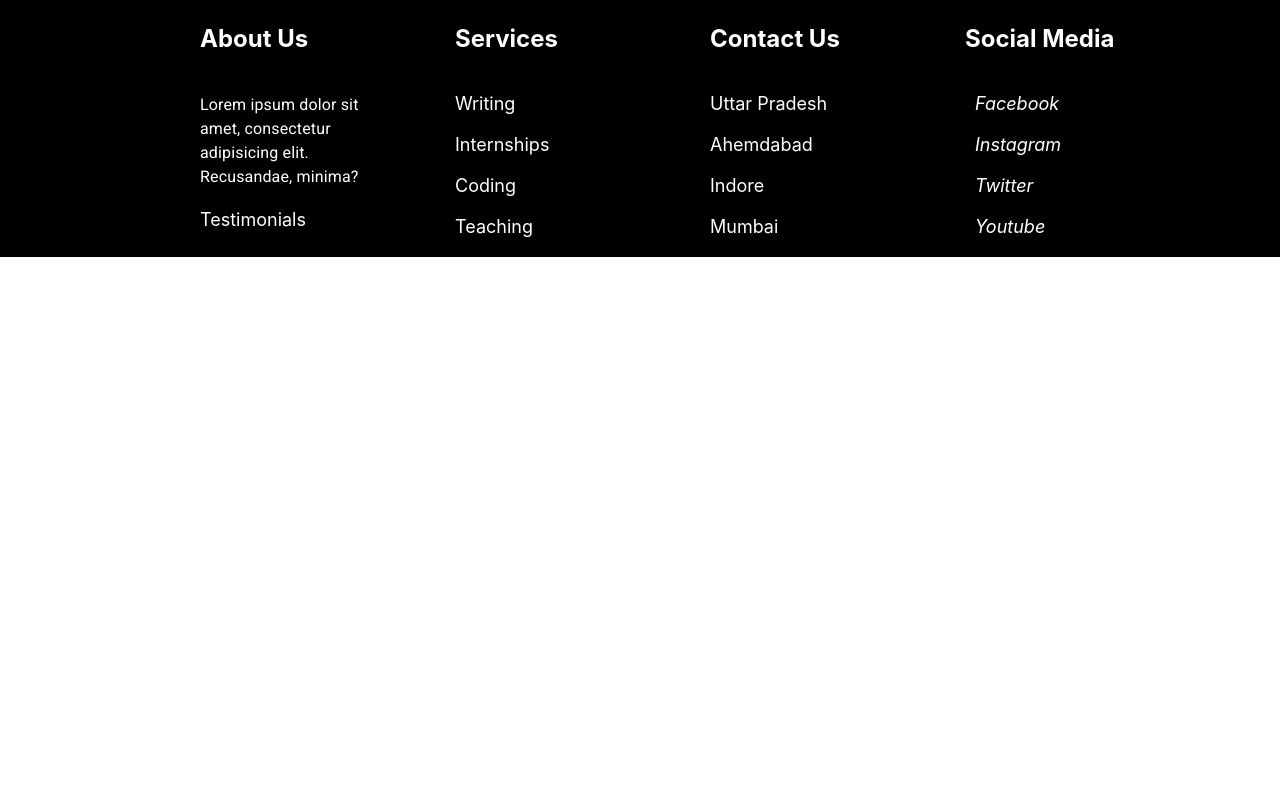
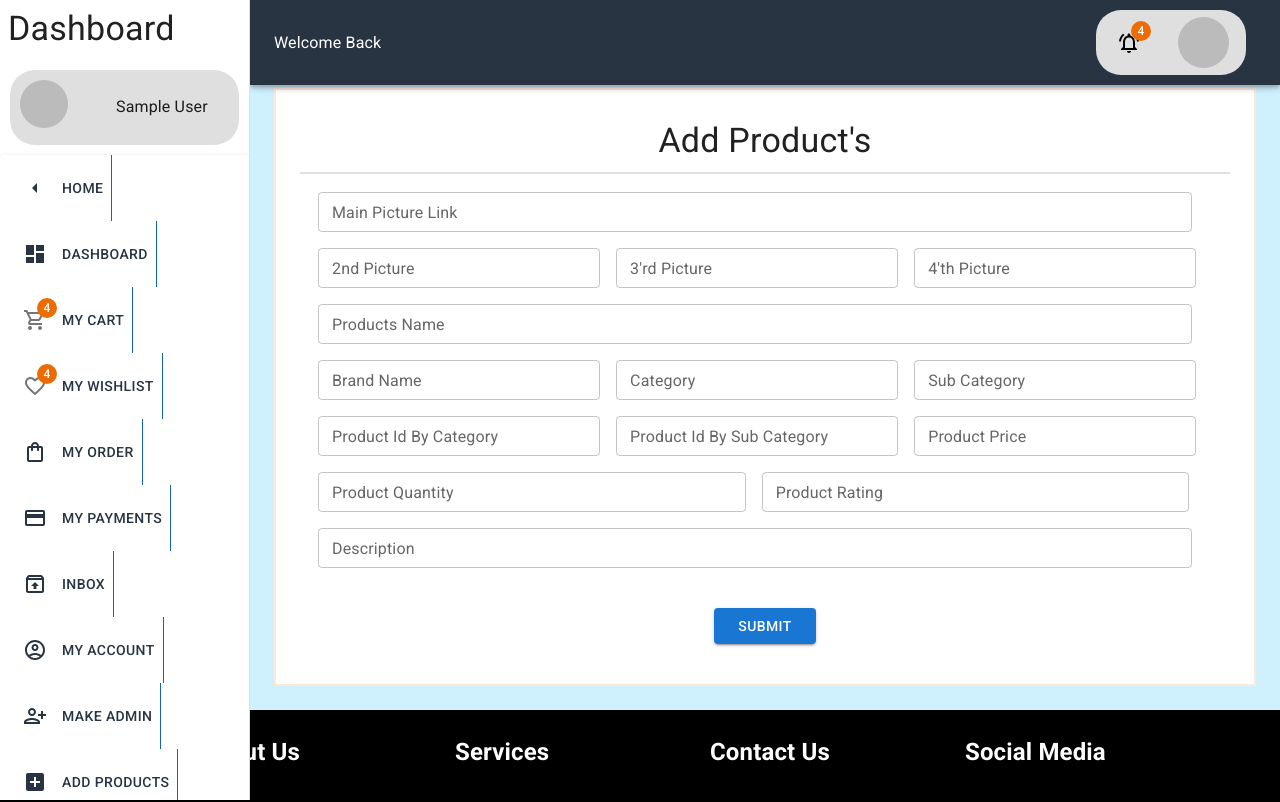
Before and after one commit to mr-samsul-alam/Deal-n-Sale, a React (Create React App) app: page /dashboard/addProducts in a window 1280 px wide. Before the commit this address led to /login. Shown: the top 802 px of the page. Built offline with nearby package versions, Linux system fonts and the light colour scheme; no server answers; sample sign-in values are in the browser's storage.

Commit message:
some edit on dashboard

```diff
--- a/src/App.js
+++ b/src/App.js
@@ -23,6 +23,7 @@ import MyOrder from './Pages/DashBoard/G_User/MyOrder/MyOrder';
 import Payment from './Pages/DashBoard/G_User/Payment/Payment';
 import Inbox from './Pages/DashBoard/G_User/Inbox/Inbox';
 import MyAccount from './Pages/DashBoard/G_User/MyAccount/MyAccount';
+import MakeAdmin from './Pages/DashBoard/Admin/MakeAdmin/MakeAdmin';
 
 
 function App() {
@@ -41,6 +42,8 @@ function App() {
             <Route exact path="/dashboard/myOrders" element={<MyOrder></MyOrder>}></Route>
             <Route exact path="/dashboard/myPayments" element={<Payment></Payment>}></Route>
             <Route exact path="/dashboard/inbox" element={<Inbox></Inbox>}></Route>
+            <Route exact path="/dashboard/inbox" element={<Inbox></Inbox>}></Route>
+            <Route path={`/dashboard/makeAdmin`} element={<AdminRoute> <MakeAdmin></MakeAdmin> </AdminRoute>}></Route>
             <Route path={`/dashboard/addProducts`} element={<AdminRoute><AddProducts></AddProducts></AdminRoute>}>
             </Route>
           </Route>
--- a/src/Hooks/UseFireBase.js
+++ b/src/Hooks/UseFireBase.js
@@ -115,7 +115,7 @@ const UseFireBase = () => {
         });
         return () => unsubscribed;
     }, [auth])
-    const admin = false;
+    const admin = true;
     return {
         user,
         signUsingGoogle,
--- a/src/Pages/DashBoard/Admin/AddProducts/AddProducts.js
+++ b/src/Pages/DashBoard/Admin/AddProducts/AddProducts.js
@@ -1,69 +1,205 @@
 import React, { useState } from 'react';
-import { Button, Input, TextField } from '@mui/material';
+import TextField from '@mui/material/TextField';
+import Button from '@mui/material/Button';
+import { Alert, Container, Divider, Typography } from '@mui/material';
+import Snackbar from '@mui/material/Snackbar';
+import IconButton from '@mui/material/IconButton';
+import CloseIcon from '@mui/icons-material/Close';
 
 const AddProducts = () => {
-    const [name, setName] = useState('');
-    const [email, setEmail] = useState('');
-    const [image, setImage] = useState(null);
-    const [success, setSuccess] = useState(false);
-
-    const handleSubmit = e => {
-        e.preventDefault();
-        if (!image) {
+    const [bookingInfo, setBookingInfo] = useState({});
+    const [open, setOpen] = React.useState(false);
+    const handleOnBlur = e => {
+        const field = e.target.name;
+        const value = e.target.value;
+        const newInfo = { ...bookingInfo };
+        newInfo[field] = value;
+        setBookingInfo(newInfo);
+    }
+    const handleClose = (event, reason) => {
+        if (reason === 'clickaway') {
             return;
         }
-        const formData = new FormData();
-        formData.append('name', name);
-        formData.append('email', email);
-        formData.append('image', image);
+        setOpen(false);
+    };
 
-        fetch('https://stark-caverns-04377.herokuapp.com/doctors', {
+    const handleBookingSubmit = e => {
+        // send to the server
+        console.log(bookingInfo)
+        fetch('http://localhost:5000/products', {
             method: 'POST',
-            body: formData
+            headers: {
+                'content-type': 'application/json'
+            },
+            body: JSON.stringify(bookingInfo)
         })
             .then(res => res.json())
             .then(data => {
                 if (data.insertedId) {
-                    setSuccess('Doctor added successfully')
-                    console.log('doctor added successfully')
+                    setOpen(true);
+                    e.target.reset();
                 }
-            })
-            .catch(error => {
-                console.error('Error:', error);
             });
+
+        e.preventDefault();
     }
 
     return (
-        <div>
-            <h3>Add A Doctor</h3>
-            <form onSubmit={handleSubmit}>
+        <Container style={{ border: '2px solid  #FFE7D9',backgroundColor:'#FFFFFF' , paddingTop: '20px', paddingBottom: '30px' }}>
+            <Typography variant='h4' style={{ textAlign: 'center', justifyContent: "center", padding: '10px' }}>
+                Add Product's
+            </Typography>
+            <Divider />
+            <Divider />
+            <form onSubmit={handleBookingSubmit} style={{padding:'10px'}}>
+
                 <TextField
-                    sx={{ width: '50%' }}
-                    label="Name"
-                    required
-                    onChange={e => setName(e.target.value)}
-                    variant="standard" />
-                <br />
+                    // required
+                    sx={{ width: '96%', m: 1 }}
+                    id="outlined-size-small"
+                    name="mainPicture"
+                    label="Main Picture Link"
+                    onBlur={handleOnBlur}
+                    size="small"
+                />
                 <TextField
-                    sx={{ width: '50%' }}
-                    label="Email"
-                    type="email"
-                    required
-                    onChange={e => setEmail(e.target.value)}
-                    variant="standard" />
-                <br />
-                <Input
-                    accept="image/*"
-                    type="file"
-                    onChange={e => setImage(e.target.files[0])}
+                    // required
+                    sx={{ width: '31%', m: 1 }}
+                    id="outlined-size-small"
+                    name="picture2"
+                    label="2nd Picture"
+                    onBlur={handleOnBlur}
+                    size="small"
                 />
-                <br />
-                <Button variant="contained" type="submit">
-                    Add Doctor
-                </Button>
+                <TextField
+                    // required
+                    sx={{ width: '31%', m: 1 }}
+                    id="outlined-size-small"
+                    name="picture3"
+                    label="3'rd Picture"
+                    onBlur={handleOnBlur}
+                    size="small"
+                />
+                <TextField
+                    // required
+                    sx={{ width: '31%', m: 1 }}
+                    id="outlined-size-small"
+                    name="picture4"
+                    label="4'th Picture"
+                    onBlur={handleOnBlur}
+                    size="small"
+                />
+
+                <TextField
+                    // required
+                    sx={{ width: '96%', m: 1 }}
+                    id="outlined-size-small"
+                    label="Products Name"
+                    name="productName"
+                    onBlur={handleOnBlur}
+                    size="small"
+                />
+                <TextField
+                    // required
+                    sx={{ width: '31%', m: 1 }}
+                    id="outlined-size-small"
+                    label="Brand Name"
+                    name="brand"
+                    onBlur={handleOnBlur}
+                    size="small"
+                />
+                <TextField
+                    // required
+                    sx={{ width: '31%', m: 1 }}
+                    id="outlined-size-small"
+                    label="Category"
+                    name="category"
+                    onBlur={handleOnBlur}
+                    size="small"
+                />
+                <TextField
+                    // required
+                    sx={{ width: '31%', m: 1 }}
+                    id="outlined-size-small"
+                    label="Sub Category"
+                    name="subCategory"
+                    onBlur={handleOnBlur}
+                    size="small"
+                />
+                <TextField
+                    // required
+                    sx={{ width: '31%', m: 1 }}
+                    id="outlined-size-small"
+                    label="Product Id By Category"
+                    name="id_by_category"
+                    onBlur={handleOnBlur}
+                    size="small"
+                />
+                <TextField
+                    // required
+                    sx={{ width: '31%', m: 1 }}
+                    id="outlined-size-small"
+                    label="Product Id By Sub Category"
+                    name="subCategory"
+                    onBlur={handleOnBlur}
+                    size="small"
+                />
+                <TextField
+                    // required
+                    type="number"
+                    sx={{ width: '31%', m: 1 }}
+                    id="outlined-size-small"
+                    name="price"
+                    label=" Product Price"
+                    onBlur={handleOnBlur}
+                    size="small"
+                />
+                <TextField
+                    // required
+                    type="number"
+                    sx={{ width: '47%', m: 1 }}
+                    id="outlined-size-small"
+                    name="quantity"
+                    label=" Product Quantity"
+                    onBlur={handleOnBlur}
+                    size="small"
+                />
+                <TextField
+                    // required
+                    type="number"
+                    sx={{ width: '47%', m: 1 }}
+                    id="outlined-size-small"
+                    name="rating"
+                    label=" Product Rating"
+                    onBlur={handleOnBlur}
+                    size="small"
+                />
+                <TextField
+                    // required
+                    sx={{ width: '96%', m: 1 }}
+                    id="outlined-size-small"
+                    label="Description"
+                    name="description"
+                    onBlur={handleOnBlur}
+                    size="small"
+                />
+                <Button sx={{ display: 'block', mx: 'auto', paddingX: 3, marginTop: 4 }} type="submit" variant="contained">Submit</Button>
             </form>
-            {success && <p style={{ color: 'green' }}>{success}</p>}
-        </div>
+            <Snackbar
+                anchorOrigin={{
+                    vertical: 'top',
+                    horizontal: 'right',
+                }}
+                open={open}
+                autoHideDuration={6000}
+                onClose={handleClose}
+                style={{ marginTop: '80px', marginRight: '80px' }}
+            >
+                <Alert onClose={handleClose} severity="success" sx={{ width: '100%' }}>
+                    Added Product successfully!
+                </Alert>
+            </Snackbar>
+        </Container >
     );
 };
 
--- /dev/null
+++ b/src/Pages/DashBoard/Admin/MakeAdmin/MakeAdmin.js
@@ -0,0 +1,11 @@
+import React from 'react';
+
+const MakeAdmin = () => {
+    return (
+        <div>
+            <h1>make admin</h1>
+        </div>
+    );
+};
+
+export default MakeAdmin;
--- a/src/Pages/DashBoard/Dashboard/Dashboard.js
+++ b/src/Pages/DashBoard/Dashboard/Dashboard.js
@@ -20,6 +20,8 @@ import AlignHorizontalRightOutlinedIcon from '@mui/icons-material/AlignHorizonta
 import NotificationsActiveOutlinedIcon from '@mui/icons-material/NotificationsActiveOutlined';
 import LogoutIcon from '@mui/icons-material/Logout';
 import AccountCircleOutlinedIcon from '@mui/icons-material/AccountCircleOutlined';
+import PersonAddAltIcon from '@mui/icons-material/PersonAddAlt';
+import AddBoxIcon from '@mui/icons-material/AddBox';
 import {
     Outlet,
     NavLink,
@@ -28,7 +30,7 @@ import {
 import { Avatar, Badge, Button, ButtonGroup, Menu, MenuItem } from '@mui/material';
 import UseFireBase from '../../../Hooks/UseFireBase';
 
-const drawerWidth = 200;
+const drawerWidth = 250;
 
 function Dashboard(props) {
     let navigate = useNavigate();
@@ -90,18 +92,18 @@ function Dashboard(props) {
                 <NavLink
                     style={{ textDecoration: 'none', display: "block" }}
                     to="/home">
-                    <Button variant="text"  > <ArrowLeftOutlinedIcon style={{ margin: '15px' }} /> Home</Button>
+                    <Button variant="text" style={{ color: '#283442' }} > <ArrowLeftOutlinedIcon style={{ margin: '15px' }} /> Home</Button>
                 </NavLink>
                 <NavLink
                     style={{ textDecoration: 'none', display: "block" }}
                     to="/dashboard">
-                    <Button variant="text"> <DashboardIcon style={{ margin: '15px' }} /> Dashboard</Button>
+                    <Button variant="text" style={{ color: '#283442' }} > <DashboardIcon style={{ margin: '15px' }} /> Dashboard</Button>
                 </NavLink>
 
                 <NavLink
                     style={{ textDecoration: 'none', display: "block" }}
                     to="/dashboard/myCarts">
-                    <Button variant="text"> <Badge badgeContent={4} color="secondary" style={{ margin: '15px' }}>
+                    <Button variant="text" style={{ color: '#283442' }}> <Badge badgeContent={4} color="warning" style={{ margin: '15px' }}>
                         <ShoppingCartOutlinedIcon color="action" />
                     </Badge>My Cart</Button>
                 </NavLink>
@@ -109,41 +111,41 @@ function Dashboard(props) {
                 <NavLink
                     style={{ textDecoration: 'none', display: "block" }}
                     to="/dashboard/myWishlists">
-                    <Button variant="text">
-                        <Badge badgeContent={4} color="secondary" style={{ margin: '15px' }}>
+                    <Button variant="text" style={{ color: '#283442' }}>
+                        <Badge badgeContent={4} color="warning" style={{ margin: '15px' }}>
                             <FavoriteBorderOutlinedIcon color="action" />
                         </Badge>My WishList</Button>
                 </NavLink>
                 <NavLink
                     style={{ textDecoration: 'none', display: "block" }}
                     to="/dashboard/myOrders">
-                    <Button variant="text"> <ShoppingBagOutlinedIcon style={{ margin: '15px' }} /> My Order</Button>
+                    <Button variant="text" style={{ color: '#283442' }}> <ShoppingBagOutlinedIcon style={{ margin: '15px' }} /> My Order</Button>
                 </NavLink>
                 <NavLink
                     style={{ textDecoration: 'none', display: "block" }}
                     to="/dashboard/myPayments">
-                    <Button variant="text"> <PaymentOutlinedIcon style={{ margin: '15px' }} /> My Payments</Button>
+                    <Button variant="text" style={{ color: '#283442' }} > <PaymentOutlinedIcon style={{ margin: '15px' }} /> My Payments</Button>
                 </NavLink>
                 <NavLink
                     style={{ textDecoration: 'none', display: "block" }}
                     to="/dashboard/inbox">
-                    <Button variant="text"> <UnarchiveOutlinedIcon style={{ margin: '15px' }} />Inbox</Button>
+                    <Button variant="text" style={{ color: '#283442' }}> <UnarchiveOutlinedIcon style={{ margin: '15px' }} />Inbox</Button>
                 </NavLink>
                 <NavLink
                     style={{ textDecoration: 'none', display: "block" }}
                     to="/dashboard/myAccount">
-                    <Button variant="text"  > <AccountCircleOutlinedIcon style={{ margin: '15px' }} />MY Account</Button>
+                    <Button variant="text" style={{ color: '#283442' }}  > <AccountCircleOutlinedIcon style={{ margin: '15px' }} />MY Account</Button>
                 </NavLink>
                 {admin && <Box>
                     <NavLink
                         style={{ textDecoration: 'none', display: "block" }}
                         to="/dashboard/makeAdmin">
-                        <Button variant="text"  > <ArrowLeftOutlinedIcon style={{ margin: '15px' }} /> Make Admin</Button>
+                        <Button variant="text" style={{ color: '#283442' }} > <PersonAddAltIcon style={{ margin: '15px' }} /> Make Admin</Button>
                     </NavLink>
                     <NavLink
                         style={{ textDecoration: 'none', display: "block" }}
                         to="/dashboard/addProducts">
-                        <Button variant="text"  > <ArrowLeftOutlinedIcon style={{ margin: '15px' }} />Add Products</Button>
+                        <Button variant="text" style={{ color: '#283442' }} > <AddBoxIcon style={{ margin: '15px' }} />Add Products</Button>
                     </NavLink>
                 </Box>}
                 <Button variant="text" onClick={handleLogOut} > <LogoutIcon style={{ margin: '15px' }} />Sign Out</Button>
@@ -158,13 +160,13 @@ function Dashboard(props) {
         };
     }
     return (
-        <Box sx={{ display: 'flex' }}>
+        <Box sx={{ display: 'flex', backgroundColor: '#CFF1FE' }}>
             <CssBaseline />
             <AppBar
                 position="fixed"
                 sx={{
                     width: { sm: `calc(100% - ${drawerWidth}px)` },
-                    ml: { sm: `${drawerWidth}px` },
+                    ml: { sm: `${drawerWidth}px` }, backgroundColor: '#283442'
                 }}
             >
                 <Toolbar style={{ display: 'flex', justifyContent: 'space-between' }}>
@@ -185,7 +187,7 @@ function Dashboard(props) {
                     <Box style={{ padding: '1px', margin: '10px', borderRadius: '25px', backgroundColor: '#DFDFDF', width: '150px', height: '70x' }}>
                         <Box style={{ display: 'flex', justifyContent: 'space-between', alignItems: 'center', }}>
                             <Button>
-                                <Badge badgeContent={4} color="primary"  >
+                                <Badge badgeContent={4}  color="warning"  >
                                     <NotificationsActiveOutlinedIcon style={{ color: 'black' }} onClick={notifitionCLick} />
                                 </Badge>
                             </Button>
```
